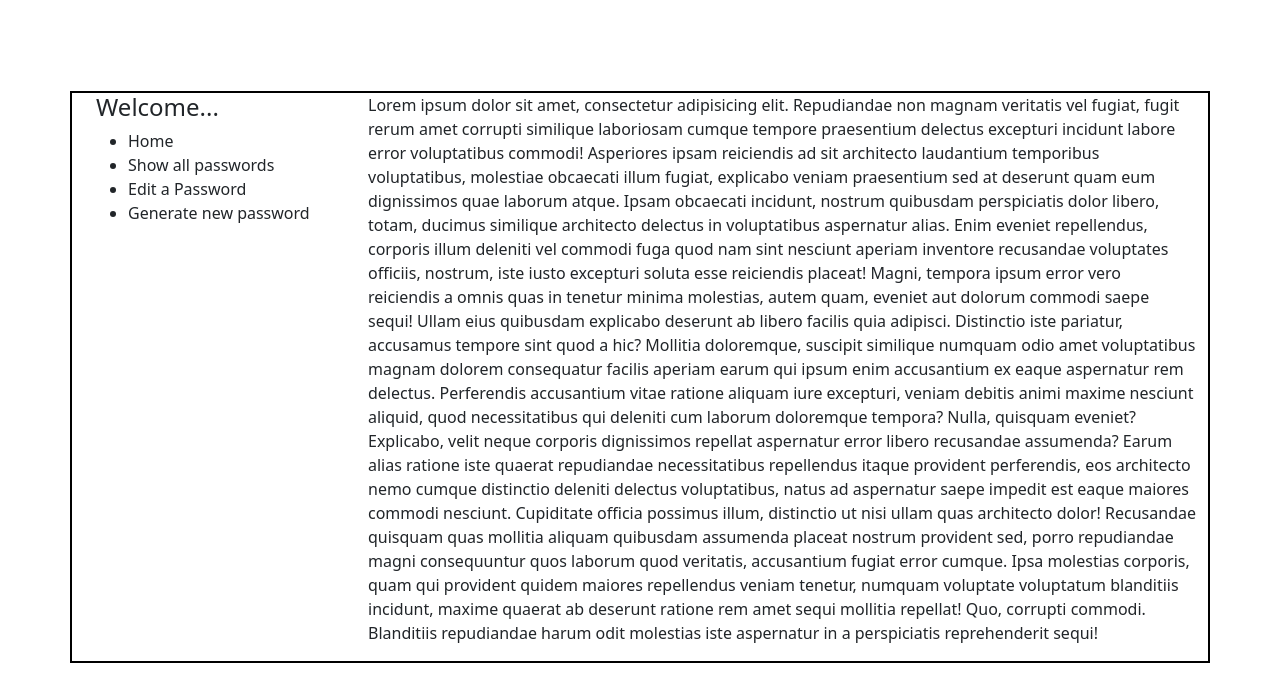
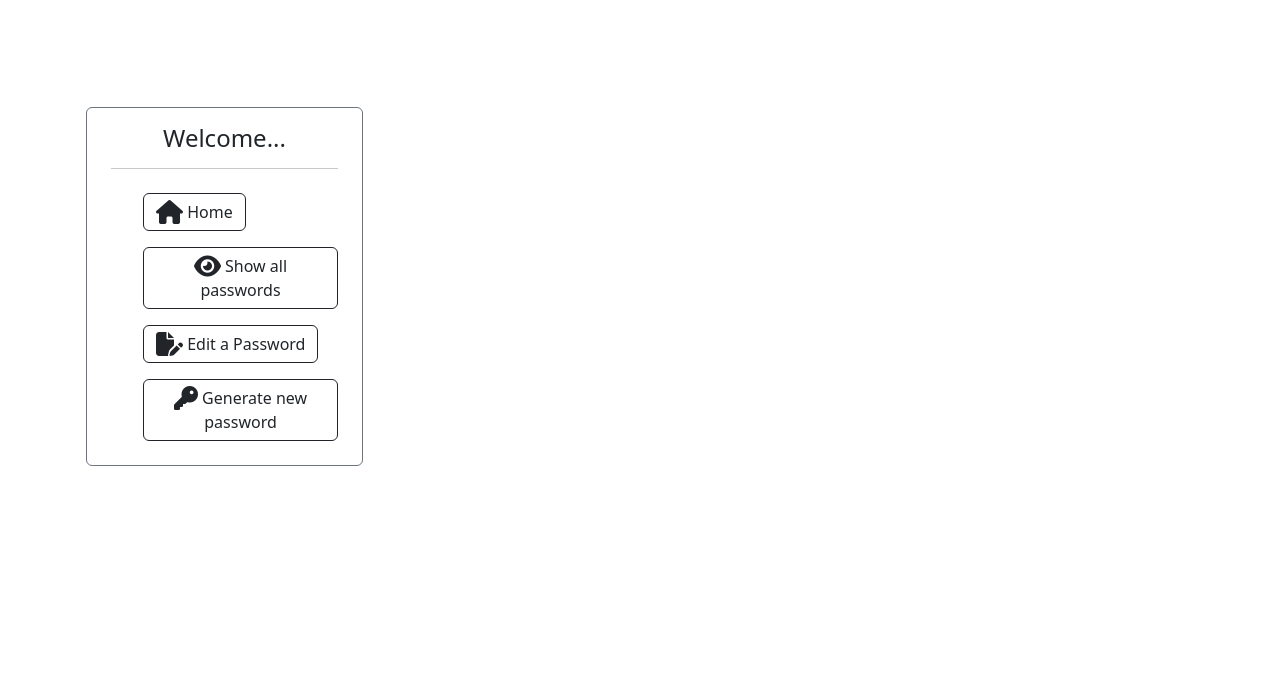
Before and after one commit to SYN606/password-manager, a plain HTML site: page web/index.html in a window 1280 px wide. Shown: the part 107-800 px from the top of the page. Drawn offline with nearby package versions, Linux system fonts and the light colour scheme.

Commit message:
successfully setup eel.js and other stuff

```diff
--- a/web/index.html
+++ b/web/index.html
@@ -8,6 +8,11 @@
     <!-- bootstrap css -->
     <link href="https://cdn.jsdelivr.net/npm/bootstrap@5.3.0-alpha2/dist/css/bootstrap.min.css" rel="stylesheet"
         integrity="sha384-aFq/bzH65dt+w6FI2ooMVUpc+21e0SRygnTpmBvdBgSdnuTN7QbdgL+OapgHtvPp" crossorigin="anonymous">
+
+    <!-- fontawesome cdn -->
+    <link rel="stylesheet" href="https://cdnjs.cloudflare.com/ajax/libs/font-awesome/6.4.0/css/all.min.css"
+        integrity="sha512-iecdLmaskl7CVkqkXNQ/ZH/XLlvWZOJyj7Yy7tcenmpD1ypASozpmT/E0iPtmFIB46ZmdtAc9eNBvH0H/ZpiBw=="
+        crossorigin="anonymous" referrerpolicy="no-referrer" />
 
     <!-- custom stylesheet -->
 
@@ -21,51 +26,36 @@
         <h3 class="text-center pass-heading">
             Password Manager
         </h3>
-        <div class="row main-area">
-            <div class="col-md-3">
-                <div class="container-fluid">
-                    <h4>Welcome...</h4>
+        <div class="row main-area p-3">
+            <div class="col-md-3 border border-secondary rounded">
+                <div class="container-fluid my-3">
+                    <h4 class="text-center">Welcome...</h4>
+                    <hr>
                     <ul class="sidebar-list">
                         <!-- home -->
-                        <li>Home</li>
+                        <li class="py-2"><button type="button" id="home" class="btn btn-outline-dark"> <i
+                                    class="fa-solid fa-house fa-xl"></i> Home</li>
+                        </button>
 
                         <!-- show all passwords -->
-                        <li>Show all passwords</li>
+                        <li class="py-2"><button type="button" id="show-pass" class="btn btn-outline-dark"> <i
+                                    class="fa-solid fa-eye fa-xl"></i> Show all passwords</li>
+                        </button>
 
                         <!-- Edit a passowrd -->
-                        <li>Edit a Password</li>
+                        <li class="py-2"><button type="button" id="edit-pass" class="btn btn-outline-dark"><i
+                                    class="fa-solid fa-file-pen fa-xl"></i> Edit a Password</button>
+                        </li>
 
                         <!-- generate new password -->
-                        <li>Generate new password</li>
+                        <li class="py-2"><button type="button" id="gen-pass" class="btn btn-outline-dark"><i
+                                    class="fa-solid fa-key fa-xl"></i> Generate new password</button>
+                        </li>
                     </ul>
                 </div>
             </div>
             <div class="col-md-9">
-                <p> Lorem ipsum dolor sit amet, consectetur adipisicing elit. Repudiandae non magnam veritatis vel
-                    fugiat, fugit rerum amet corrupti similique laboriosam cumque tempore praesentium delectus excepturi
-                    incidunt labore error voluptatibus commodi! Asperiores ipsam reiciendis ad sit architecto laudantium
-                    temporibus voluptatibus, molestiae obcaecati illum fugiat, explicabo veniam praesentium sed at
-                    deserunt quam eum dignissimos quae laborum atque. Ipsam obcaecati incidunt, nostrum quibusdam
-                    perspiciatis dolor libero, totam, ducimus similique architecto delectus in voluptatibus aspernatur
-                    alias. Enim eveniet repellendus, corporis illum deleniti vel commodi fuga quod nam sint nesciunt
-                    aperiam inventore recusandae voluptates officiis, nostrum, iste iusto excepturi soluta esse
-                    reiciendis placeat! Magni, tempora ipsum error vero reiciendis a omnis quas in tenetur minima
-                    molestias, autem quam, eveniet aut dolorum commodi saepe sequi! Ullam eius quibusdam explicabo
-                    deserunt ab libero facilis quia adipisci. Distinctio iste pariatur, accusamus tempore sint quod a
-                    hic? Mollitia doloremque, suscipit similique numquam odio amet voluptatibus magnam dolorem
-                    consequatur facilis aperiam earum qui ipsum enim accusantium ex eaque aspernatur rem delectus.
-                    Perferendis accusantium vitae ratione aliquam iure excepturi, veniam debitis animi maxime nesciunt
-                    aliquid, quod necessitatibus qui deleniti cum laborum doloremque tempora? Nulla, quisquam eveniet?
-                    Explicabo, velit neque corporis dignissimos repellat aspernatur error libero recusandae assumenda?
-                    Earum alias ratione iste quaerat repudiandae necessitatibus repellendus itaque provident
-                    perferendis, eos architecto nemo cumque distinctio deleniti delectus voluptatibus, natus ad
-                    aspernatur saepe impedit est eaque maiores commodi nesciunt. Cupiditate officia possimus illum,
-                    distinctio ut nisi ullam quas architecto dolor! Recusandae quisquam quas mollitia aliquam quibusdam
-                    assumenda placeat nostrum provident sed, porro repudiandae magni consequuntur quos laborum quod
-                    veritatis, accusantium fugiat error cumque. Ipsa molestias corporis, quam qui provident quidem
-                    maiores repellendus veniam tenetur, numquam voluptate voluptatum blanditiis incidunt, maxime quaerat
-                    ab deserunt ratione rem amet sequi mollitia repellat! Quo, corrupti commodi. Blanditiis repudiandae
-                    harum odit molestias iste aspernatur in a perspiciatis reprehenderit sequi!</p>
+                <p id="output"> </p>
             </div>
         </div>
     </div>
@@ -75,4 +65,7 @@
     integrity="sha384-qKXV1j0HvMUeCBQ+QVp7JcfGl760yU08IQ+GpUo5hlbpg51QRiuqHAJz8+BrxE/N"
     crossorigin="anonymous"></script>
 
+<script src="script.js"></script>
+<script type="text/javascript" src="/eel.js"></script>
+
 </html>
--- /dev/null
+++ b/web/script.js
@@ -0,0 +1,12 @@
+console.log("Hello world")
+
+
+document.getElementById('home').addEventListener('click', () => {
+    getDataFromPython();
+    // document.getElementById('output').innerText = "password manager"
+});
+
+
+async function getDataFromPython() {
+    document.getElementById('output').innerText = await eel.get_data()();
+}
--- a/web/style.css
+++ b/web/style.css
@@ -1,9 +1,23 @@
 .pass-heading {
+    /* border-image: linear-gradient(#f6b73c, #4d9f0c) 30;
+    border-width: 2px;
+    border-style: solid; */
     border: 2px solid black;
     border-radius: 0.15em;
 }
 
 .main-area {
     margin-top: 7em;
-    border: 2px solid black;
+    /* border: 2px solid black; */
 }
+
+.sidebar-list li {
+    list-style: none;
+    font-size: large;
+}
+
+/* .sidebar-list li:hover {
+    background-color: rgb(236, 230, 230);
+    border-radius: 0.19em;
+    padding: 0.15em;
+} */
```
Also changed, not shown: 1 other file.
